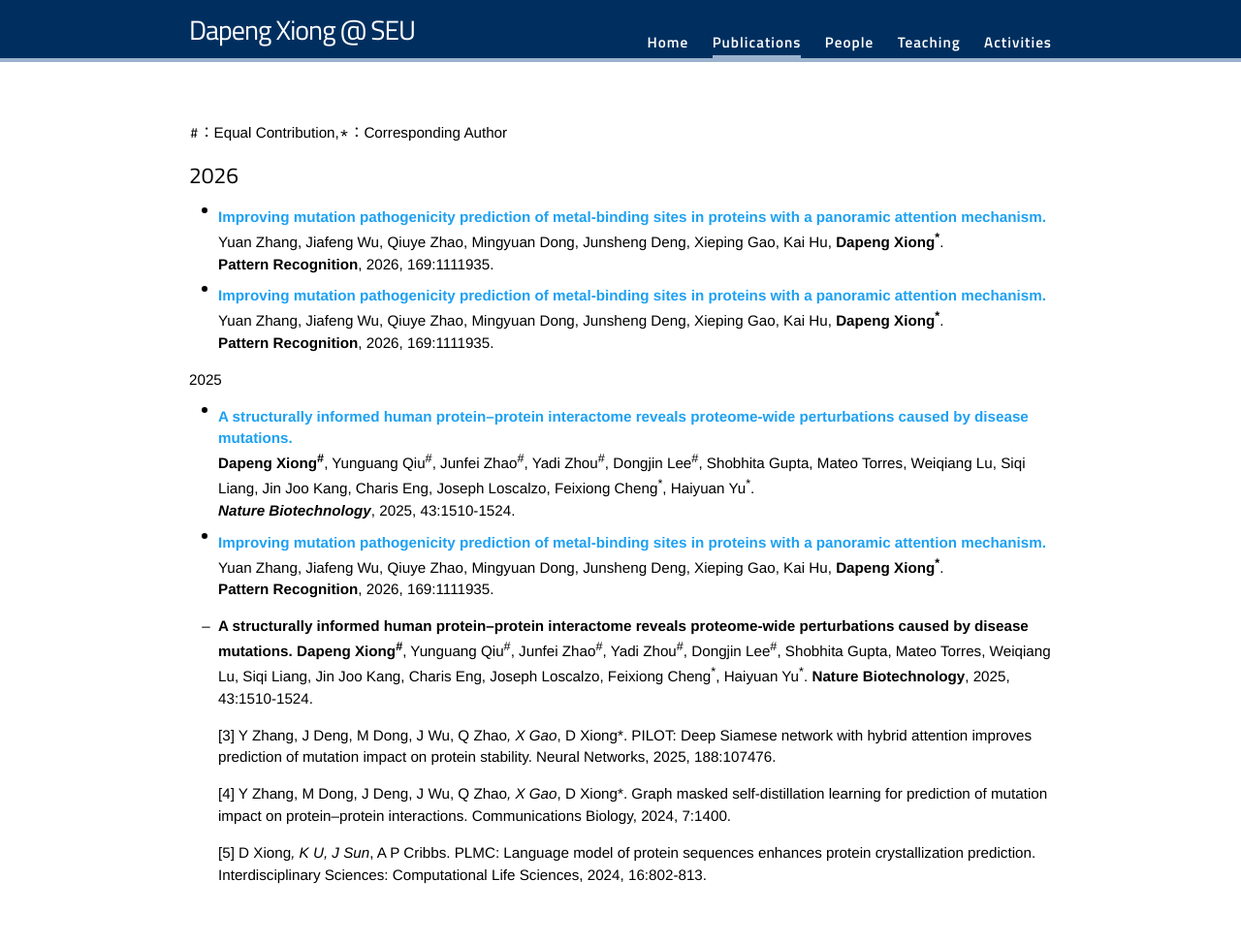
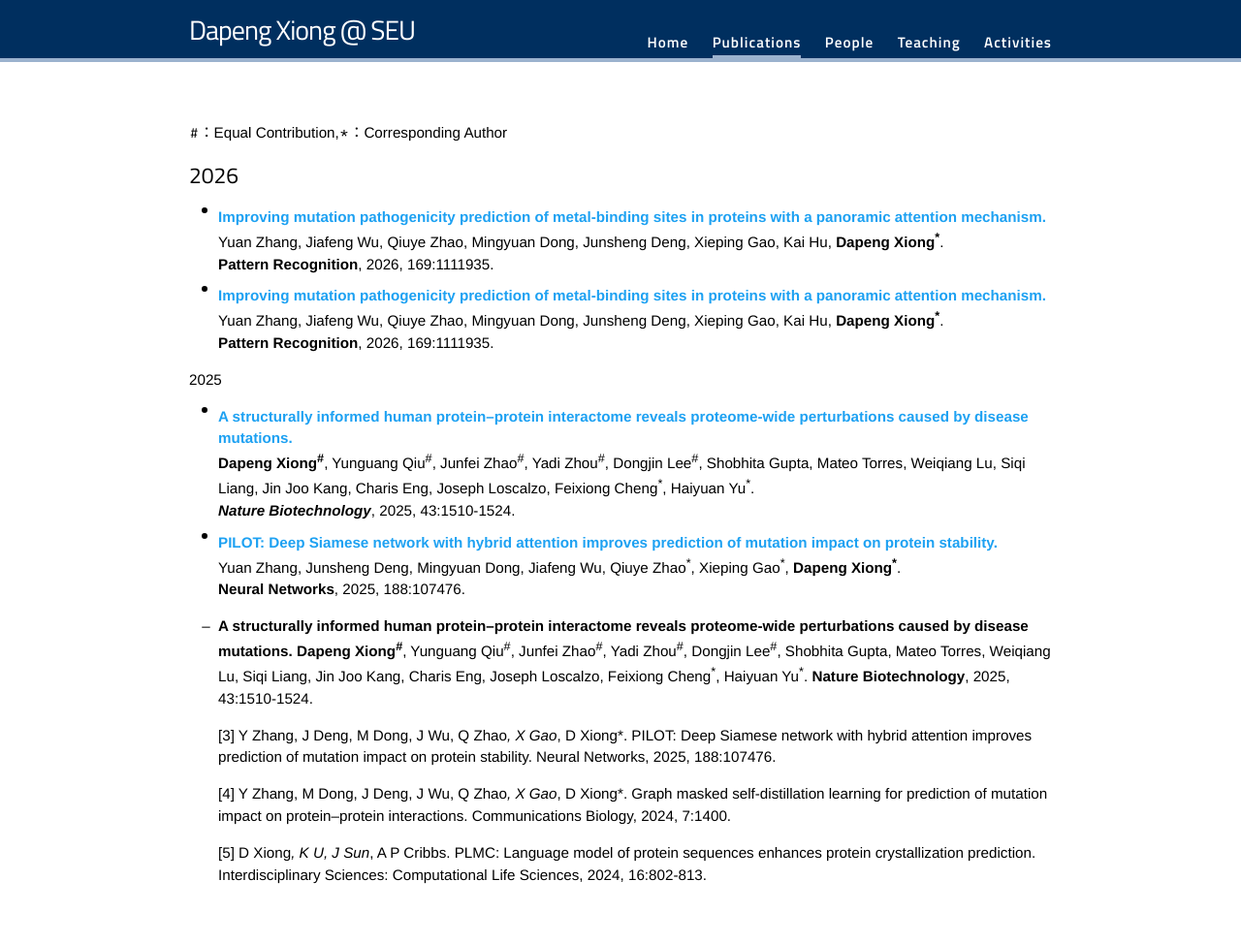
Before and after one commit to dapeng-xiong/dapeng-xiong.github.io, a Jekyll site: the page built from Publications.md, in a window 1280 px wide. Shown: the whole page at 97% size. Built offline with Jekyll 4.4.1, drawn with Linux system fonts in a browser that asks for light colours; nearby versions of some CDN libraries; some web fonts are replaced.

Commit message:
Update Publications.md

```diff
--- a/Publications.md
+++ b/Publications.md
@@ -34,9 +34,9 @@ active: Publications
     <text class='text_bold'><i>Nature Biotechnology</i></text>, 2025, 43:1510-1524.
   </li>
    <li>
-    <text class='text_title'>Improving mutation pathogenicity prediction of metal-binding sites in proteins with a panoramic attention mechanism.</text><br />
-    Yuan Zhang, Jiafeng Wu, Qiuye Zhao, Mingyuan Dong, Junsheng Deng, Xieping Gao, Kai Hu, <text class='text_bold'>Dapeng Xiong<sup>*</sup></text>.<br />
-   <text class='text_bold'>Pattern Recognition</text>, 2026, 169:1111935.
+    <text class='text_title'>PILOT: Deep Siamese network with hybrid attention improves prediction of mutation impact on protein stability.</text><br />
+    Yuan Zhang, Junsheng Deng, Mingyuan Dong, Jiafeng Wu, Qiuye Zhao<sup>*</sup>, Xieping Gao<sup>*</sup>, <text class='text_bold'>Dapeng Xiong<sup>*</sup></text>.<br />
+   <text class='text_bold'>Neural Networks</text>, 2025, 188:107476.
   </li>
 </ul>
 
```
